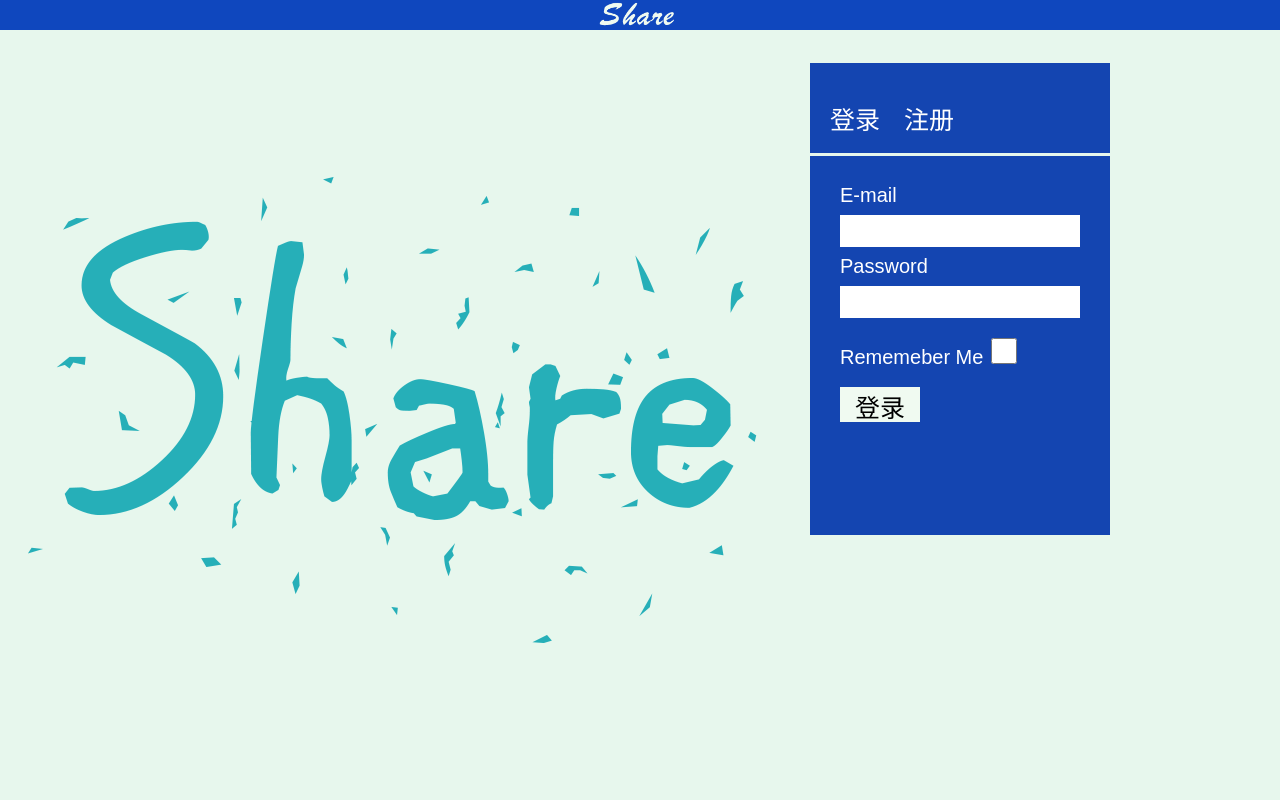
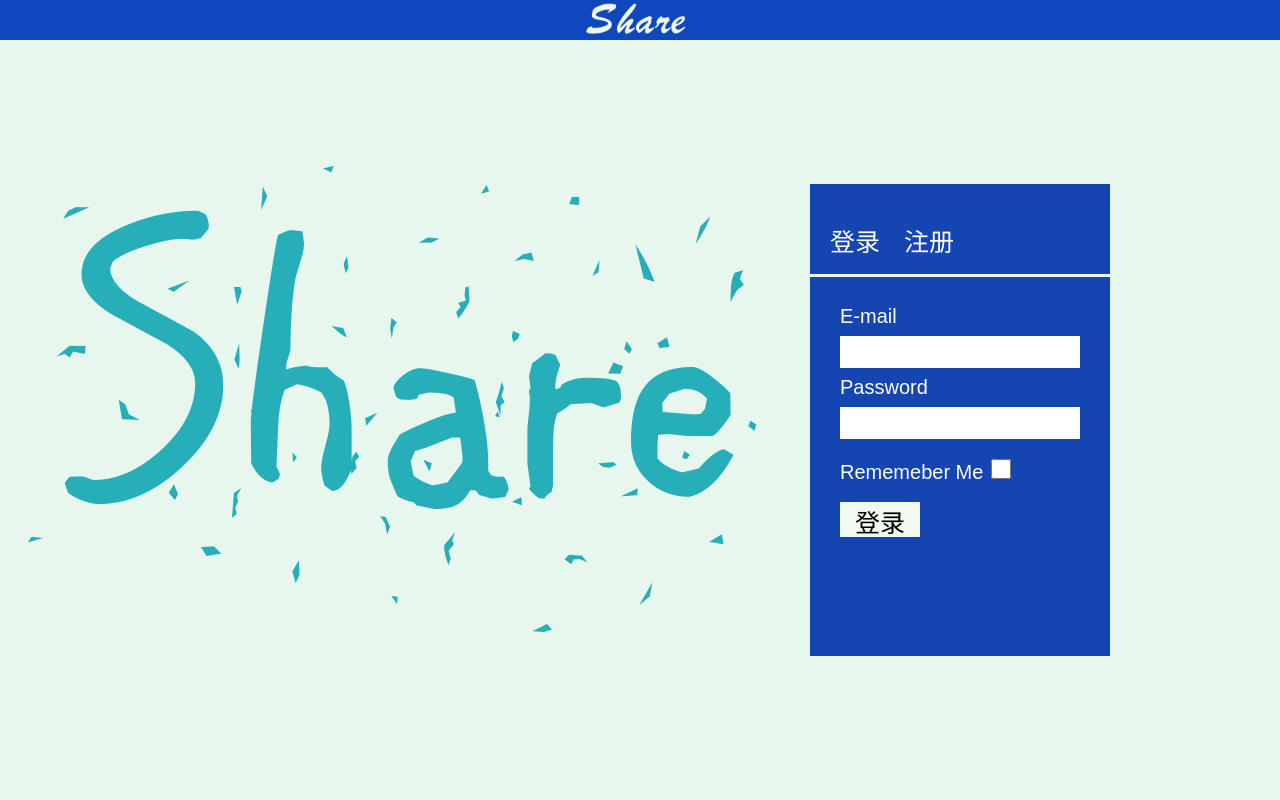
Before and after one commit to UniqueStudio/sharing, a Flask app: page /login in a window 1280 px wide. Run offline with Flask 2, Linux system fonts and the light colour scheme; some libraries are stand-ins or nearby versions.

Commit message:
修改了login的显示问题

```diff
--- a/app/static/css/login.css
+++ b/app/static/css/login.css
@@ -22,7 +22,8 @@ p,a{
 .header{
         background-color: #0F47BE;
         width: 100%;
-        height: 30px;
+        min-height: 30px;
+        height: 5%;
 
         -webkit-box-flex:0;
         -moz-box-flex:0;
@@ -41,6 +42,8 @@ p,a{
         -moz-box-flex:5;
          box-flex:5;
          min-height: 575px;
+         max-width: 1500px;
+         margin: 0px auto;
 }
 
 .contentLeft{
--- a/app/templates/login.html
+++ b/app/templates/login.html
@@ -1,7 +1,6 @@
 {% extends "base.html" %}
 <html>
     {% block head %}
-    {{ super() }}
     {% block style %}
     <link type="text/css" rel="stylesheet" href="../static/css/login.css"/>
     {% endblock %}
@@ -20,6 +19,7 @@
                 <div class="verticalSpace"></div>
             </div>
             <div class="contentRight">
+                <div class="verticalSpace"></div>
                 <div class="contentRightMain">
                     <div class="contentRightMenu">
                         <div>
@@ -41,7 +41,8 @@
                                         {{ login_form.hidden_tag() }}
                                         {{ render_field(login_form.email, class="loginName loginAndRegisterInput") }}
                                         {{ render_field(login_form.password, class="loginPassword loginAndRegisterInput") }}
-                                        {{ render_field(login_form.remember_me, style="height:26px;width:26px;margin-top:20px;") }}
+                                        {{ render_field(login_form.remember_me, style="height:20px;width:20px;margin-top:20px;font-size:10px;") }}
+                                        <br>
                                         <input type="submit" class="SubmitButton" value="登录" />
                                     </form>
                                 </div>
@@ -63,10 +64,11 @@
                             </div>
                         </div>
                     </div>
-                    <div class="verticalSpace"></div>
                 </div>
+                <div class="verticalSpace"></div>
             </div>
         </div>
+        <div class="verticalSpace"></div>
         {% endblock %}
         {% block script %}
         <script type="text/javascript" rel="script" src="../static/js/login.js"></script>
```
